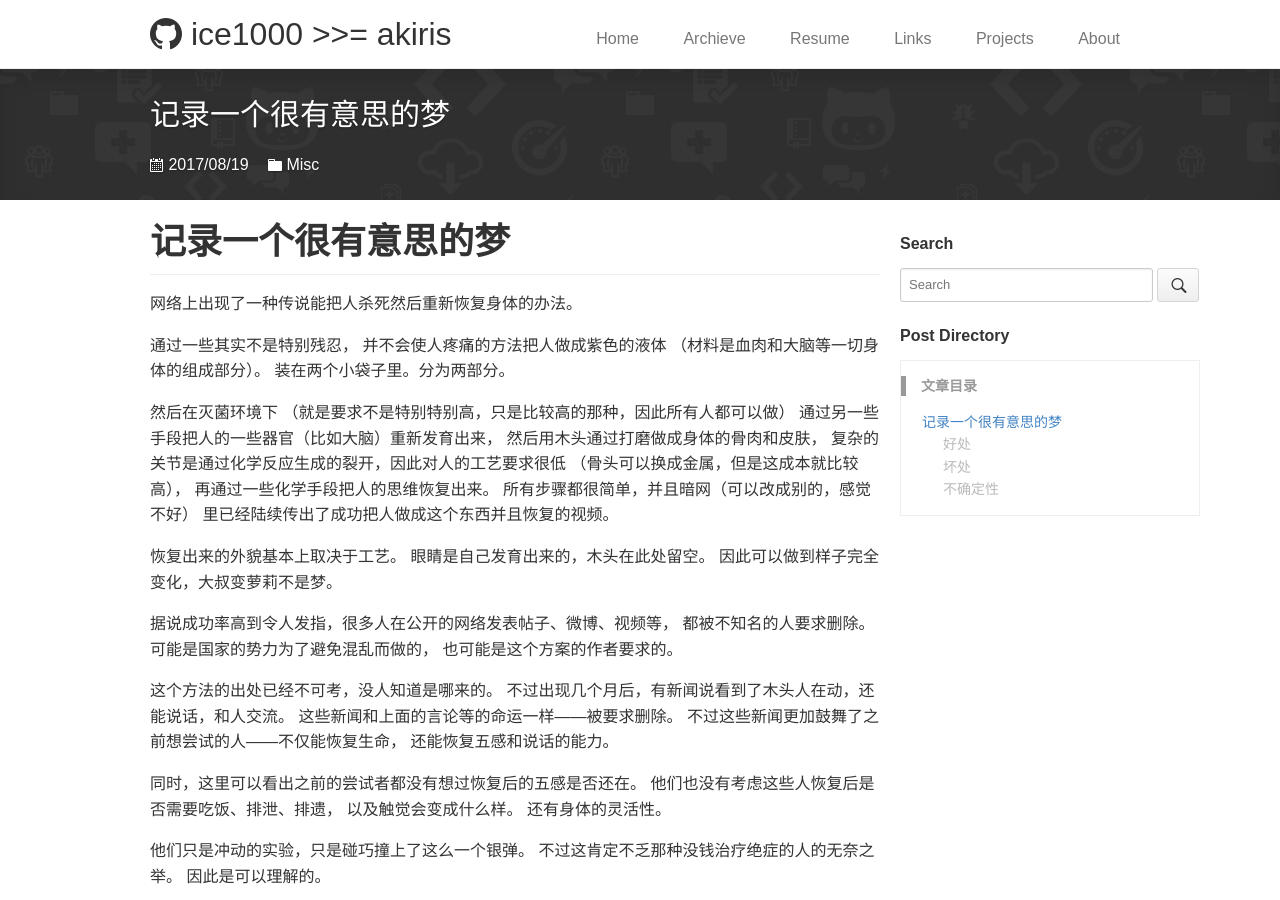
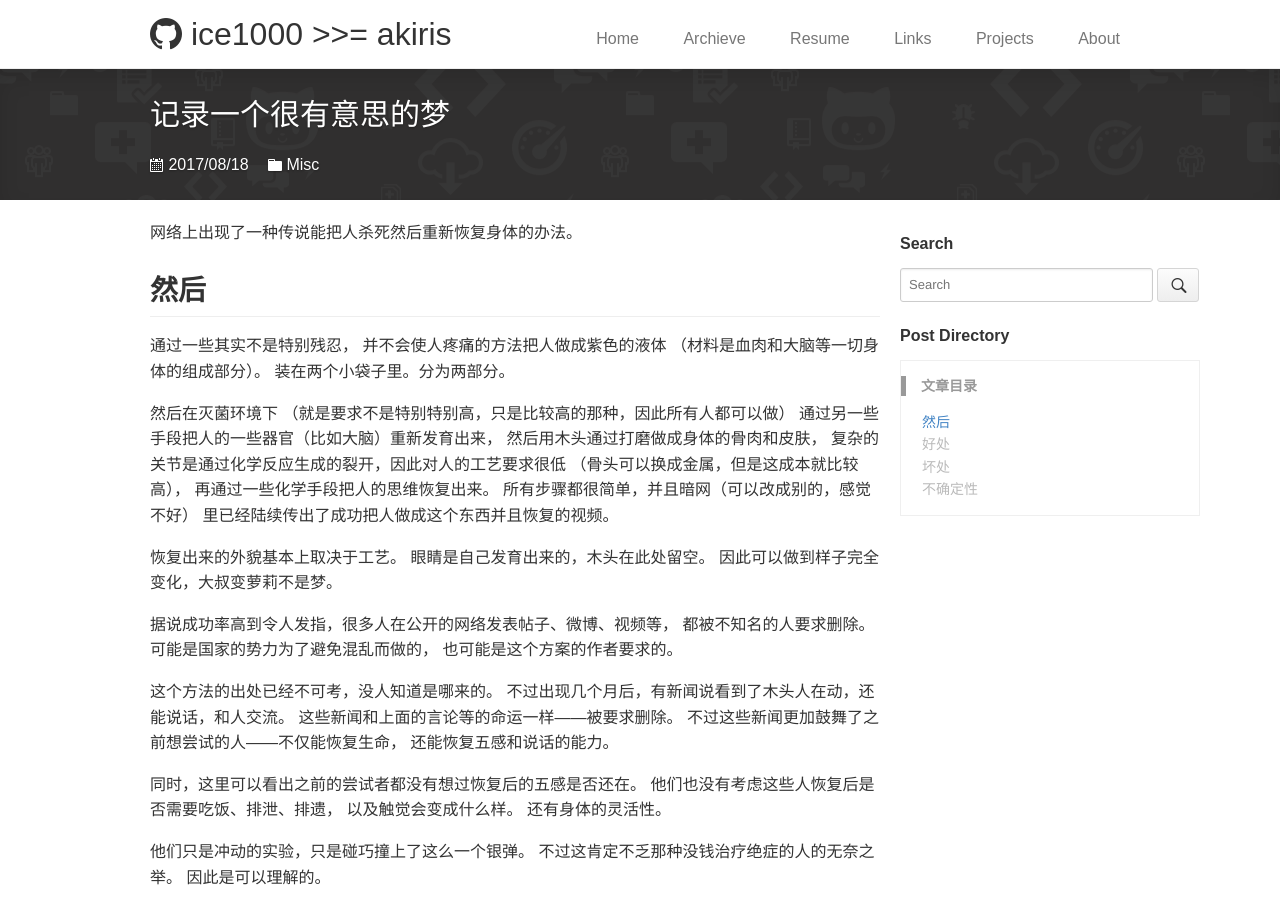
Before and after one commit to anqurvanillapy/ice1000.github.io, a Jekyll site: the page built from _posts/Misc/2017-8-18-MyDream.md, in a window 1280 px wide and 900 px high. Built offline with Jekyll 4.4.1, drawn with Linux system fonts in a browser that asks for light colours; some of the changed text lies outside the part shown.

Commit message:
update-index

```diff
--- a/_posts/Misc/2017-8-19-MyDream.md
+++ b/_posts/Misc/2017-8-18-MyDream.md
@@ -3,13 +3,15 @@ layout: post
 title: 记录一个很有意思的梦
 category: Misc
 tags: Misc
-keywords: Life,ice1000
+keywords: Life, ice1000
 description: A nightmare
 ---
 
-# 记录一个很有意思的梦
 
 网络上出现了一种传说能把人杀死然后重新恢复身体的办法。
+
+
+## 然后
 
 通过一些其实不是特别残忍，
 并不会使人疼痛的方法把人做成紫色的液体
--- a/index.html
+++ b/index.html
@@ -43,7 +43,8 @@ comments: false
             <a href="{{ post.url }}">{{ post.title }}</a>
           </h3>
           <p class="repo-list-description">
-            {{ post.excerpt | strip_html | strip }}
+            {{ "阅读更多" }}
+						<!-- post.excerpt | strip_html | strip -->
           </p>
           <p class="repo-list-meta">
             <span class="meta-info">
```
